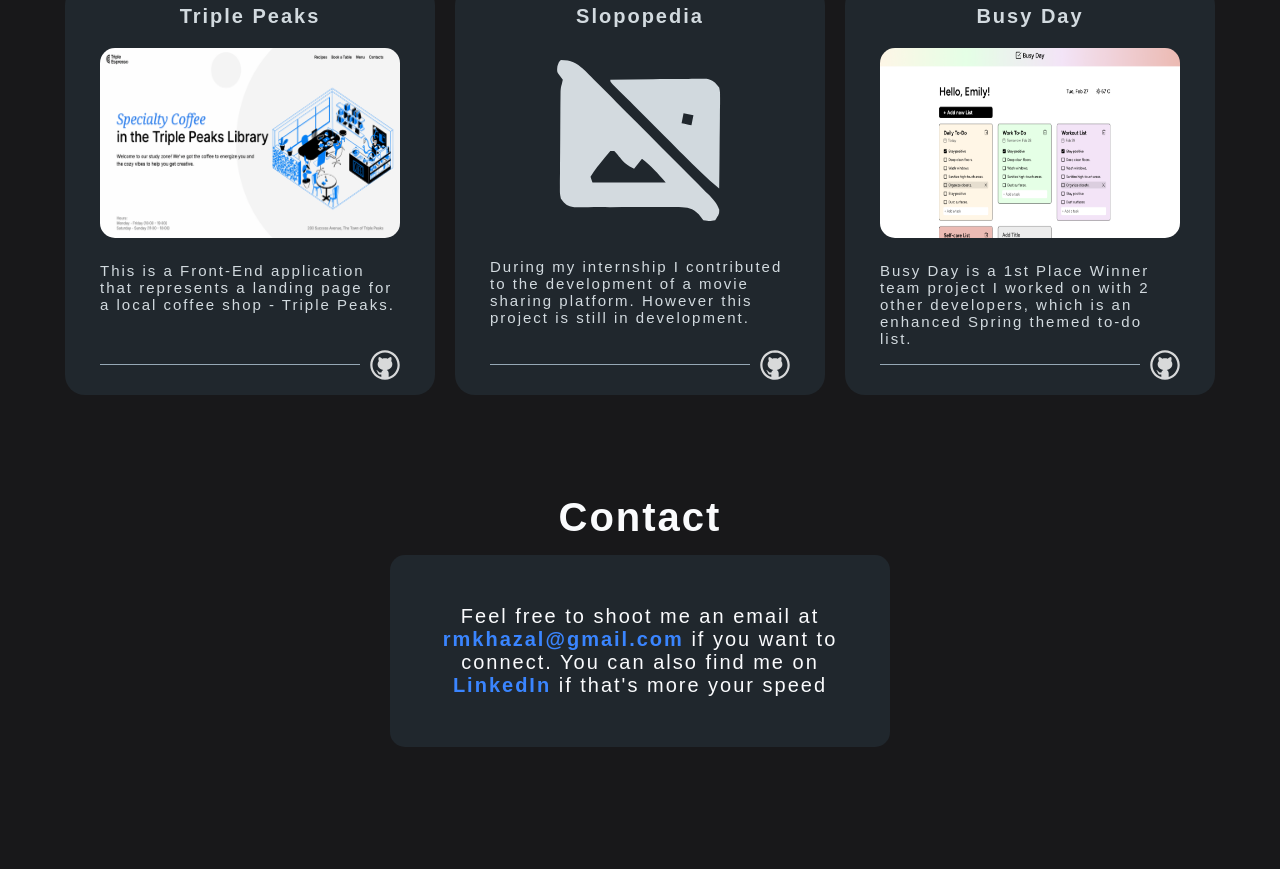
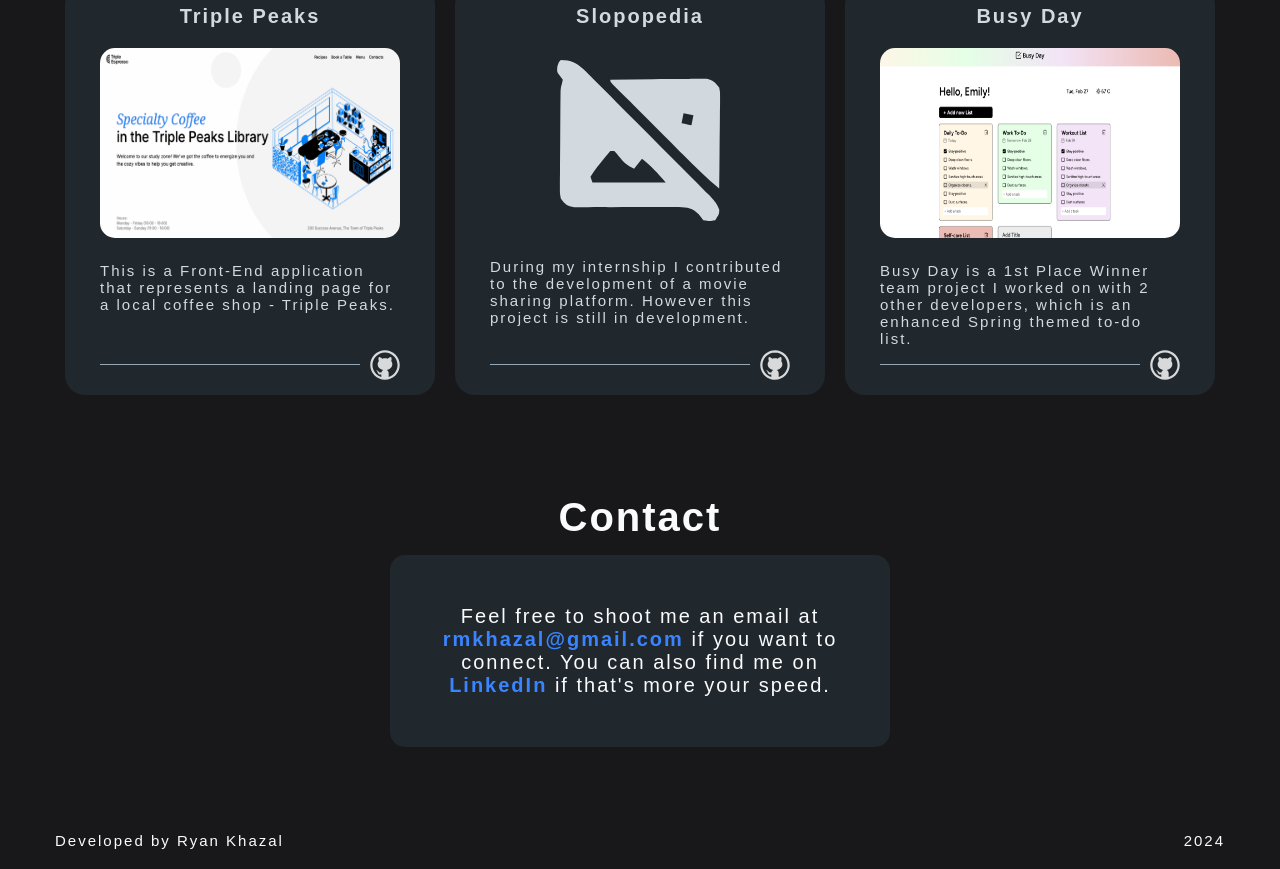
Before and after one commit to Bouderton/about-me, a React (Vite) app in the folder About-Me/: page / in a window 1280 px wide. Shown: the part 2727-3596 px from the top of the page. Before the commit the page ends 3539 px from the top, so only its background shows below. Built offline with nearby package versions, Linux system fonts and the light colour scheme.

Commit message:
add-footer

```diff
--- a/About-Me/src/components/App/App.jsx
+++ b/About-Me/src/components/App/App.jsx
@@ -7,7 +7,8 @@ import About from "../About/About";
 import Skills from "../Skills/Skills";
 import Projects from "../Projects/Projects";
 import Contact from "../Contact/Contact";
-import MotionView from "../Motion/ProgressBar";
+import ProgressBar from "../Motion/ProgressBar";
+import Footer from "../Footer/Footer";
 function App() {
   return (
     <div className="page">
@@ -17,7 +18,8 @@ function App() {
       <Skills />
       <Projects />
       <Contact />
-      <MotionView />
+      <ProgressBar />
+      <Footer />
     </div>
   );
 }
--- a/About-Me/src/components/Contact/Contact.css
+++ b/About-Me/src/components/Contact/Contact.css
@@ -9,7 +9,7 @@
   background: #20272d;
   border-radius: 15px;
   padding: 50px;
-  width: 400px;
+  max-width: 400px;
   margin: 15px auto;
   text-align: center;
   font-size: 20px;
--- a/About-Me/src/components/Contact/Contact.jsx
+++ b/About-Me/src/components/Contact/Contact.jsx
@@ -32,7 +32,7 @@ const Contact = () => {
           >
             LinkedIn
           </a>{" "}
-          if that's more your speed
+          if that's more your speed.
         </p>
       </div>
     </section>
--- /dev/null
+++ b/About-Me/src/components/Footer/Footer.css
@@ -0,0 +1,16 @@
+.footer {
+  margin: 20px auto;
+  padding: 0;
+  max-width: 1200px;
+}
+
+.footer__text-container {
+  display: flex;
+  justify-content: space-between;
+  margin: 0 15px;
+}
+
+.footer__text {
+  font-size: 15px;
+  margin: 0;
+}
--- /dev/null
+++ b/About-Me/src/components/Footer/Footer.jsx
@@ -0,0 +1,16 @@
+import "./Footer.css";
+
+const Footer = () => {
+  return (
+    <footer className="footer">
+      <div className="footer__content">
+        <div className="footer__text-container">
+          <p className="footer__text">Developed by Ryan Khazal</p>
+          <p className="footer__text">2024</p>
+        </div>
+      </div>
+    </footer>
+  );
+};
+
+export default Footer;
```
